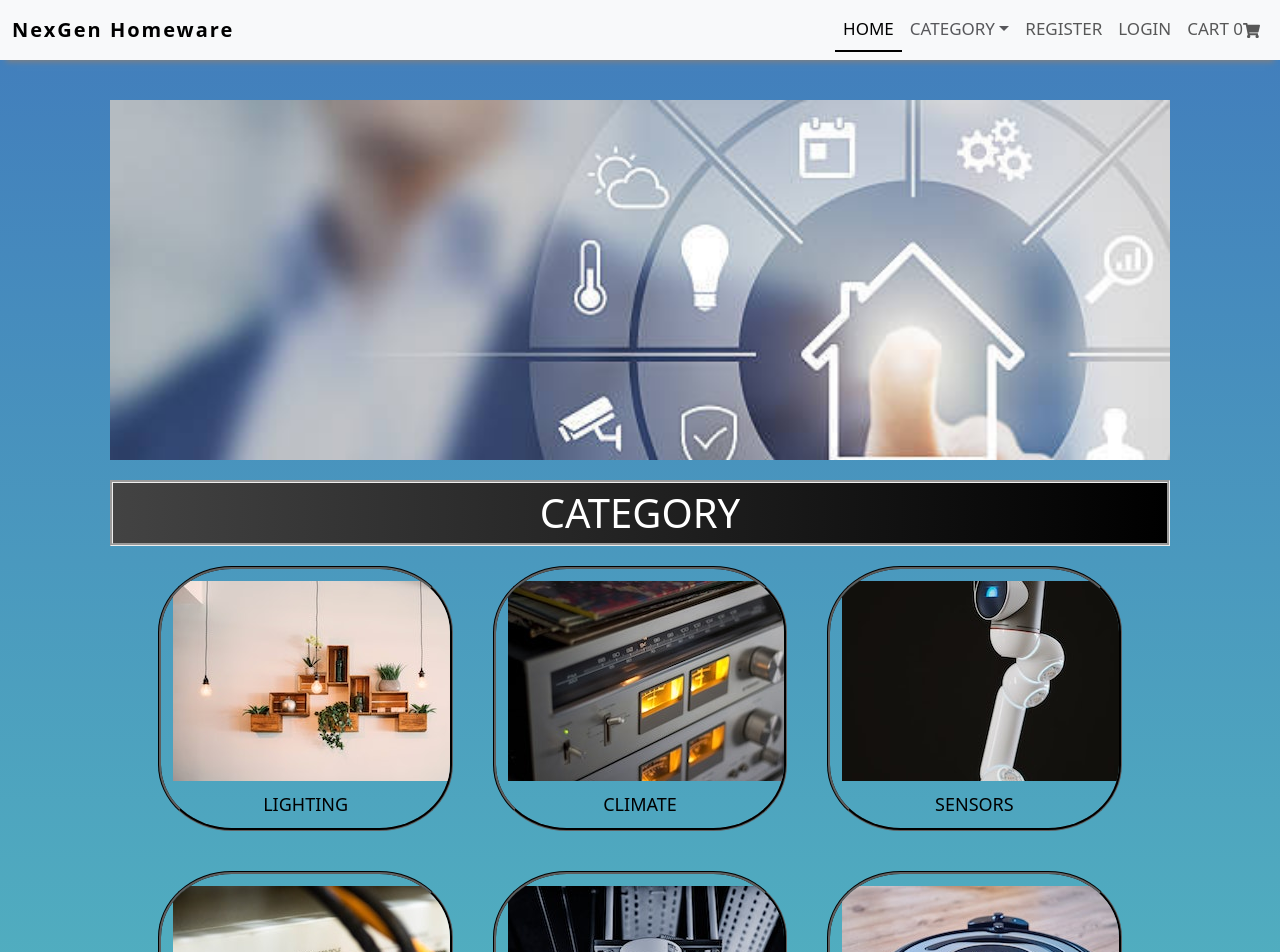
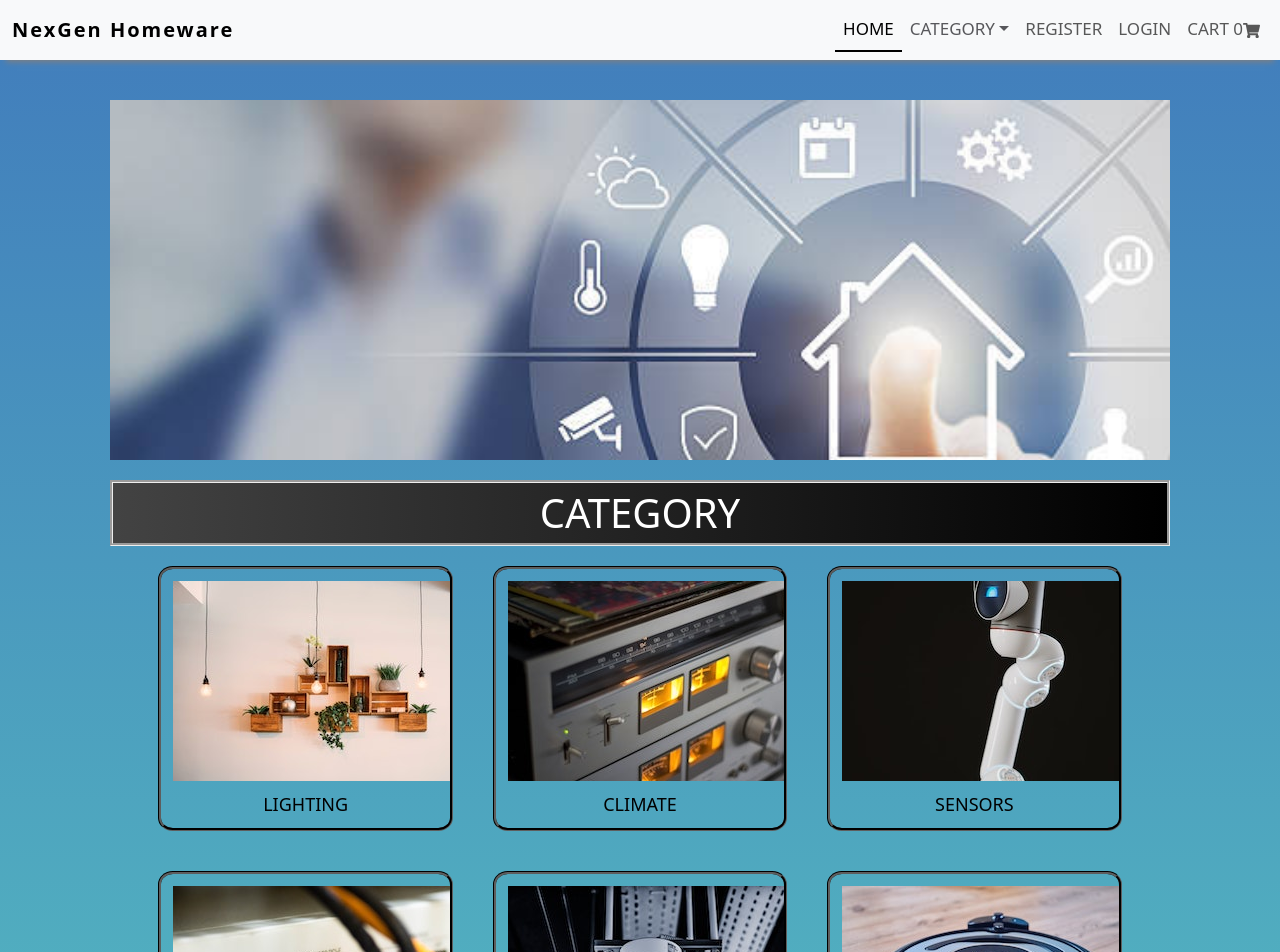
Before and after one commit to Abubakar-Imran/CODSOFT, a React (Create React App) app in the folder client/: page / in a window 1280 px wide. Shown: the top 952 px of the page. Built offline with nearby package versions, Linux system fonts and the light colour scheme.

Commit message:
Update App.css

```diff
--- a/client/src/App.css
+++ b/client/src/App.css
@@ -154,7 +154,7 @@
     padding: 12px 12px 0px;
     margin: 20px 20px;
     overflow: hidden;
-    border-radius: 25%;
+    border-radius: 5%;
     border-style: groove;
     border-color: #0a0a0a;
   }
```
